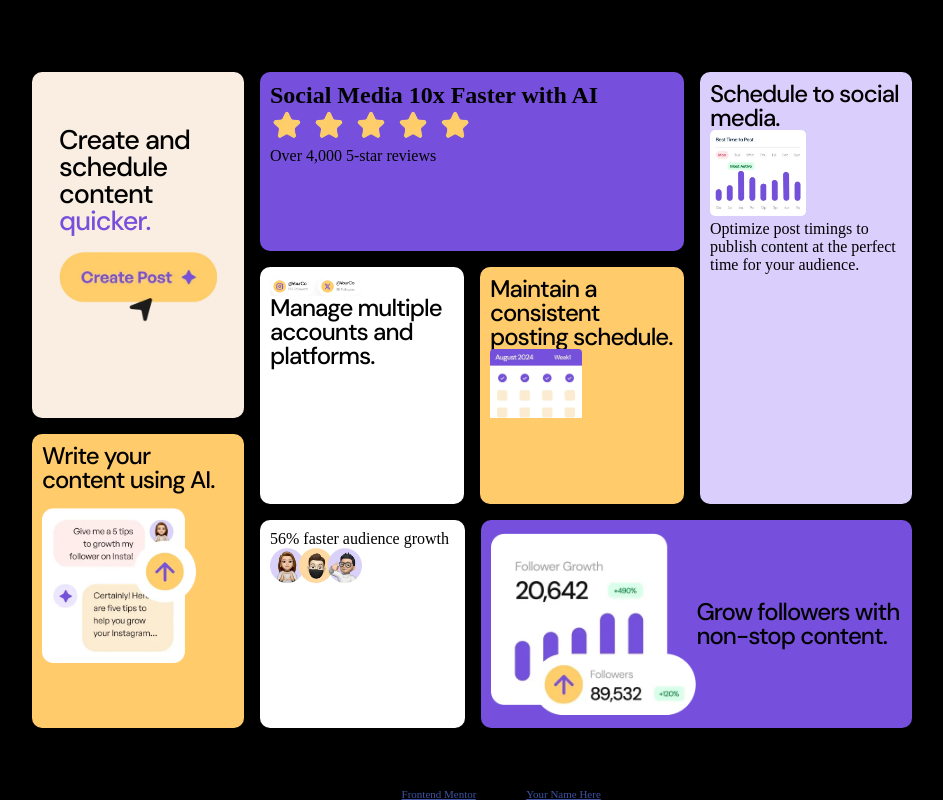
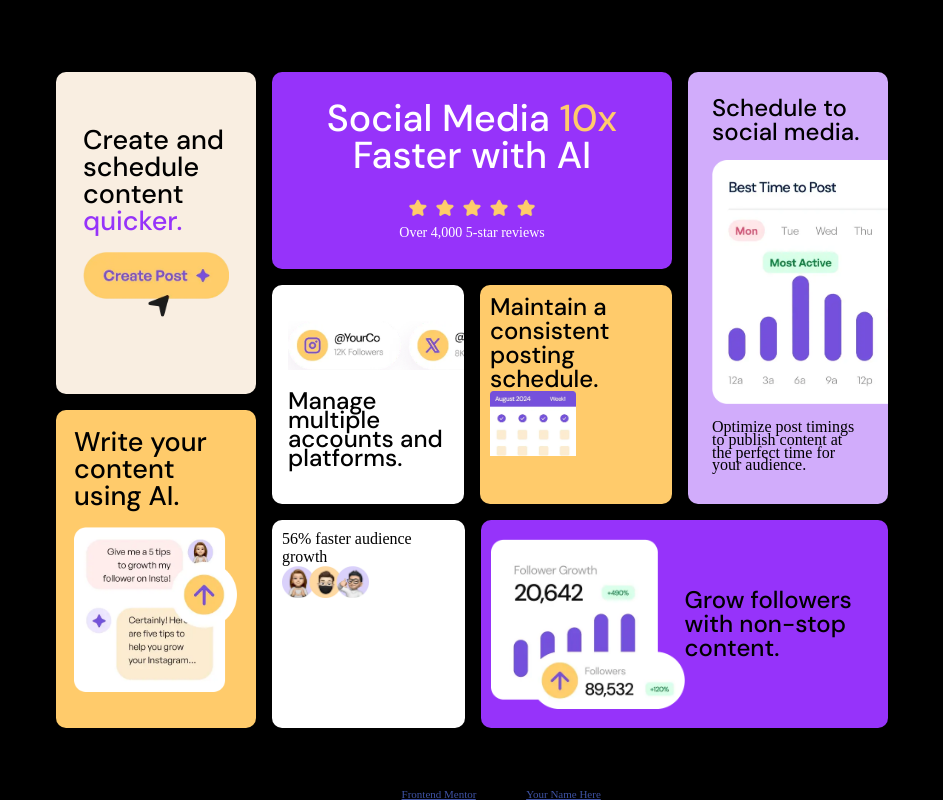
Before and after one commit to Jeff-Nas/FrontEnd-Mentor, a plain HTML site: page Bento-Grid/index.html in a window 1280 px wide. Shown: the whole page, without its empty margins (168-1111 px from the left). Drawn offline with Linux system fonts and the light colour scheme.

Commit message:
Alterando fonte e posicionamento de img - box

```diff
--- a/Bento-Grid/index.html
+++ b/Bento-Grid/index.html
@@ -31,7 +31,7 @@
 <!-- COLUNA-2 -->
   <div class="bento-box-item column-2">
     <div class="bento-box-item--element box2">
-      <h1>Social Media 10x Faster with AI</h1>
+      <h2>Social Media <span>10x</span> Faster with AI</h2>
       <figure>
         <img src="assets/images/illustration-five-stars.webp" alt="5 stars">
         <figcaption>Over 4,000 5-star reviews</figcaption>
--- a/Bento-Grid/style.css
+++ b/Bento-Grid/style.css
@@ -6,8 +6,8 @@
 }
 
 *:root {
-    --Purple-white: hsl(254, 88%, 90%);
-    --Purple: hsl(256, 67%, 59%);
+    --Purple-white: hsl(268, 91%, 83%);
+    --Purple: hsl(270, 95%, 59%);
     --Yellow-white: hsl(31, 66%, 93%);
     --Yellow: hsl(39, 100%, 71%);
     --White: hsl(0, 0%, 100%);
@@ -24,11 +24,9 @@ body {
 
 h2 {
     font-family: 'DM Sans', serif;
-    /* font-size: 18px; */
     font-weight: 500;
     line-height: 1;
     margin: 0;
-    letter-spacing: -1px;
 }
 
 .bento-box-container{
@@ -40,7 +38,7 @@ h2 {
         'col1 col2 col3'
         'col1 col4 col4'
     ;
-    max-width: 55rem;
+    max-width: 52rem;
     margin-inline: auto;
     gap: 1rem;
 }
@@ -97,28 +95,72 @@ h2 {
 }
 .box4 {
     background-color: var(--Yellow);
+    padding: 1em 0.6em 0 1em;
+    font-size: 18px;
 
 }
 
-.box4 > img {
-    width: 80%;
+.box4  img {
+    width: 95%;
     margin-top: 1em;
 }
 
-
+/* COLUNA2 */
 .box2 {
     background-color: var(--Purple);
+    color: var(--White);
+    text-align: center;
+    font-size: 25px;
+    padding: 0.6em;
+    justify-content: space-evenly;
 }
-.box3 {
-    background-color: var(--Purple-white);
+.box2 span {
+    color: var(--Yellow);
+}
+.box2 img {
+    width: 35%;
+    height: auto;
+    margin-top: 10px;
+}
+.box2 figcaption {
+    font-size: 14px;
 }
 
 .box5 {
     background-color: var(--White);
+    justify-content: space-evenly;
+    overflow: hidden;
+    padding: 1em;
+
+}
+.box5 img {
+    width: 145%;
+}
+
+.box5 h2 {
+    line-height: .8;
 }
 .box6 {
     background-color: var(--Yellow);
 }
+
+/* COLUNA3 */
+
+.box3 {
+    background-color: var(--Purple-white);
+    padding: 1.5em;
+    overflow: hidden;
+}
+.box3 img {
+    width: 180%;
+    height: auto;
+    margin: 1em 0 0.8em 0;
+}
+.box3 figcaption {
+    line-height: .8;
+}
+
+
 .box7 {
     background-color: var(--White);
 }
```
